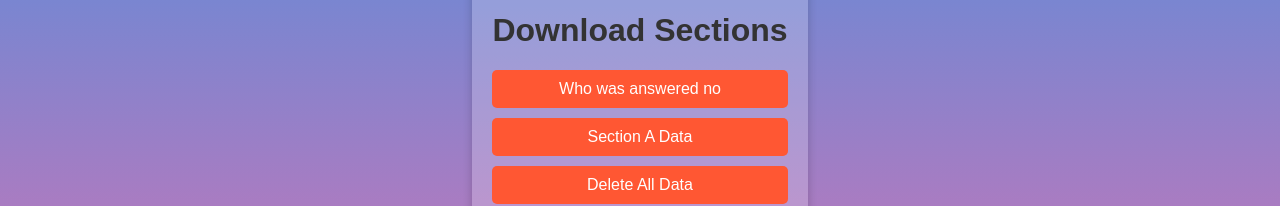
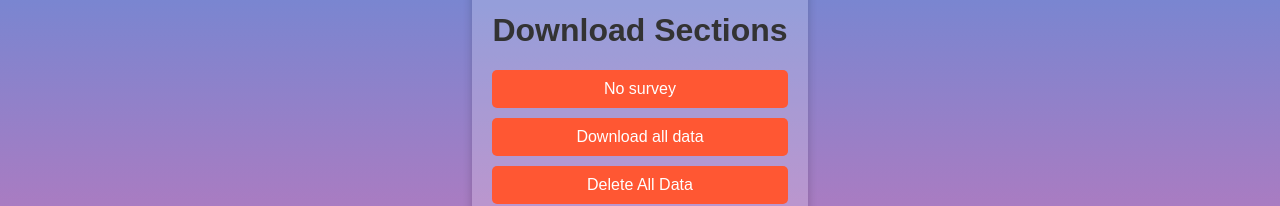
Before and after one commit to Sajaljana204/test, a plain HTML site: page download_csv.html in a window 1280 px wide. Shown: the part 303-509 px from the top of the page. Drawn offline with Linux system fonts and the light colour scheme.

Commit message:
download_csv.html

```diff
--- a/download_csv.html
+++ b/download_csv.html
@@ -58,8 +58,8 @@
     <div class="container">
         <h1>Download Sections</h1>
         <div class="buttons">
-            <button class="button" id="noSurvey">Who was answered no</button>
-            <button class="button" id="download">Section A Data</button>
+            <button class="button" id="noSurvey">No survey</button>
+            <button class="button" id="download">Download all data</button>
             <button class="button" id="deleteButton">Delete All Data</button>
 
 
```
